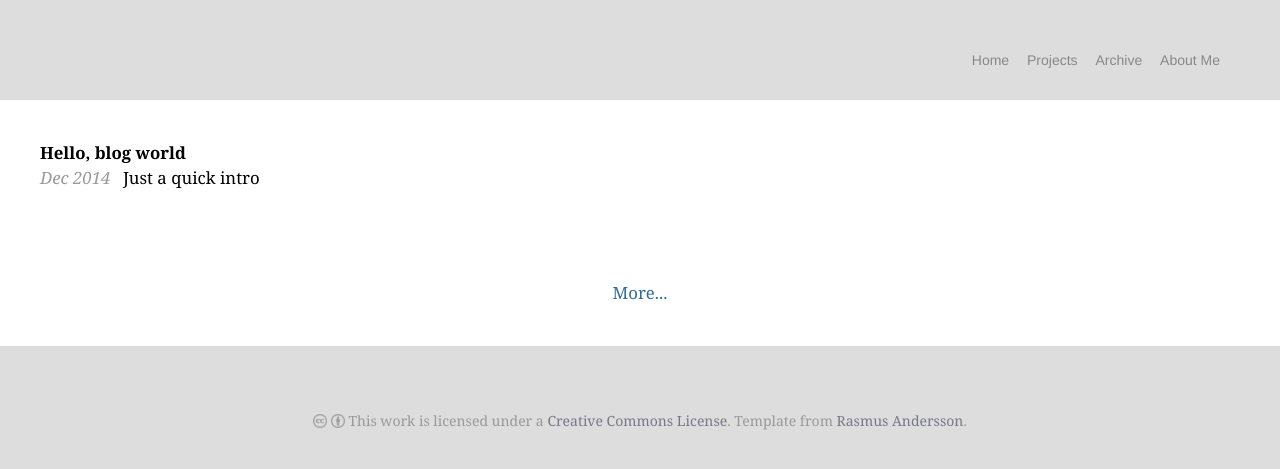
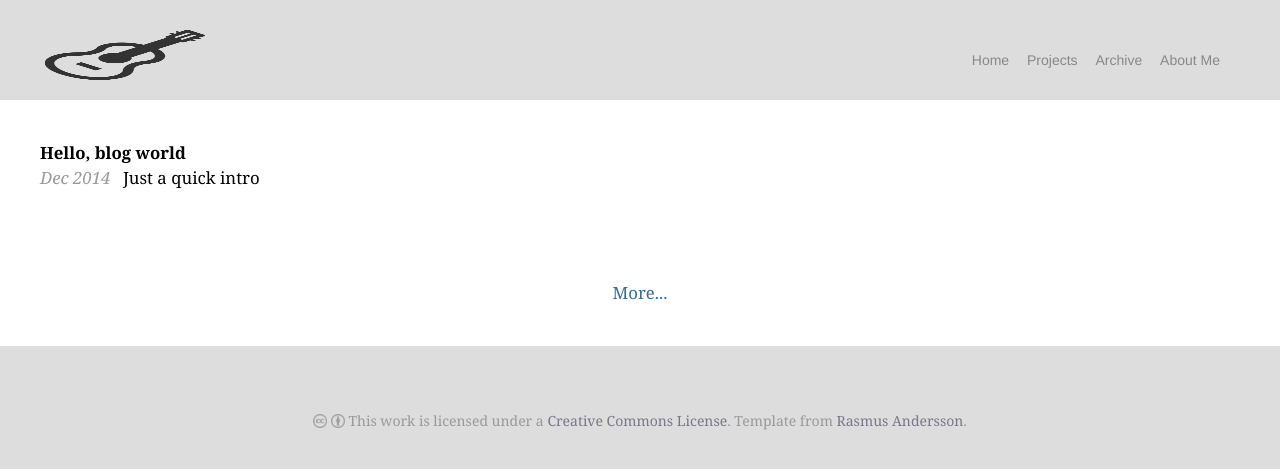
Before and after one commit to BrianNewsom/BrianNewsom.github.io, a Jekyll site: the page built from index.html, in a window 1280 px wide. Shown: the top 469 px of the page. Built offline with Jekyll 4.4.1, drawn with Linux system fonts in a browser that asks for light colours; some web fonts are replaced; Markdown is read by kramdown in place of the engine named in the settings.

Commit message:
add guitar png to corner (to be replaced soon)

```diff
--- a/_layouts/default.html
+++ b/_layouts/default.html
@@ -75,7 +75,7 @@
     <div id="fb-root"></div><script></script-->
     <iframe id="sidebar"></iframe>
     <header>
-    <!--<h1 class="logo" onclick="document.location.href='/';"><a href="/"><img src="/res/signature-2-2.png" width="160" height="50" alt="Signature"></a></h1>-->
+    <h1 class="logo" onclick="document.location.href='/';"><a href="/"><img src="/res/guitar.png" width="160" height="50" alt="Guitar"></a></h1>
       <ul class="navigation">
         <li><a href="/"{% if page.url == site.url %}class="active"{% endif %} title="Brian Newsom">Home</a></li>
         <li><a href="/projects/"{% if page.url contains "/projects/" %}class="active"{% endif %} title="Projects I contribute to">Projects</a></li>
```
Also changed, not shown: res/guitar.png (added).
